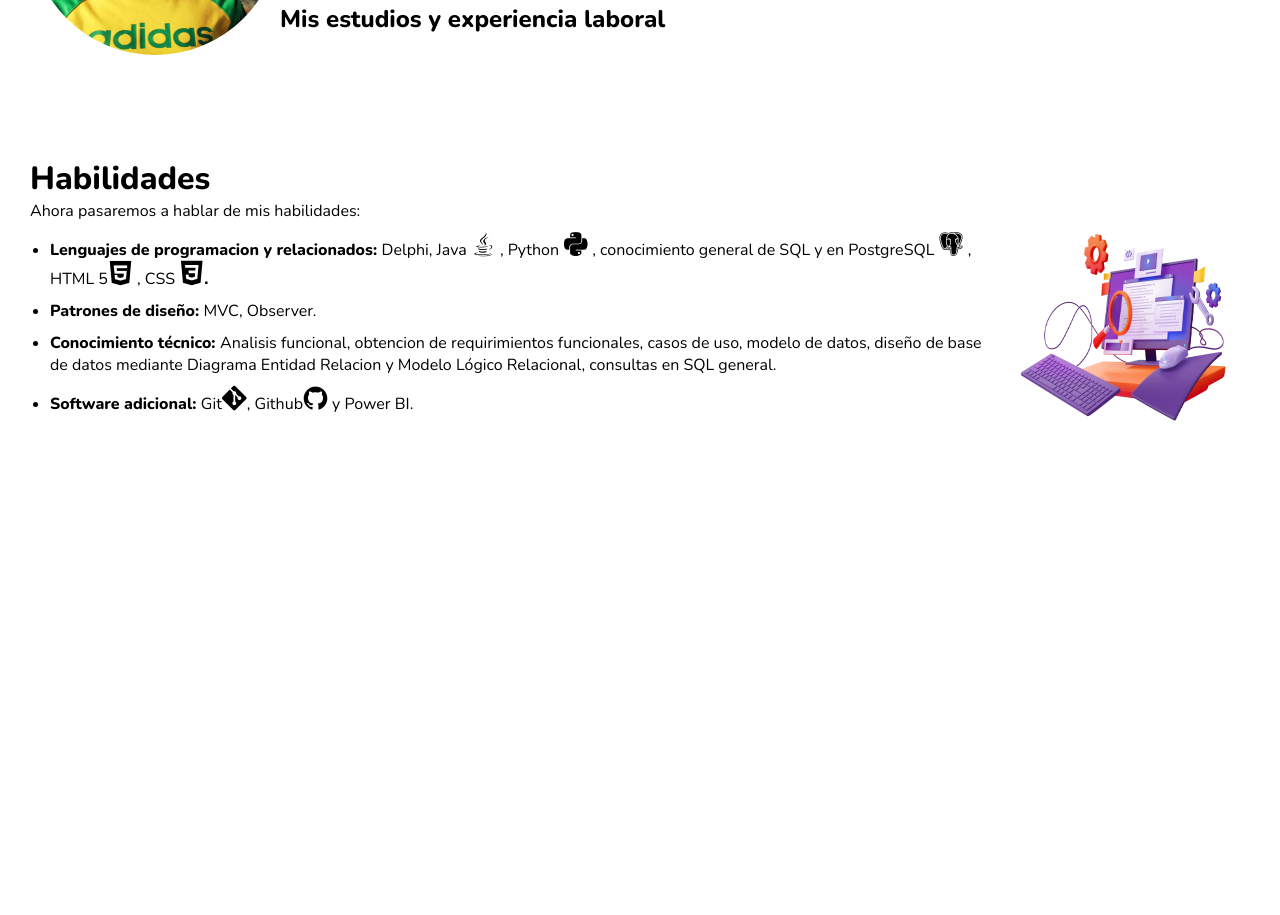
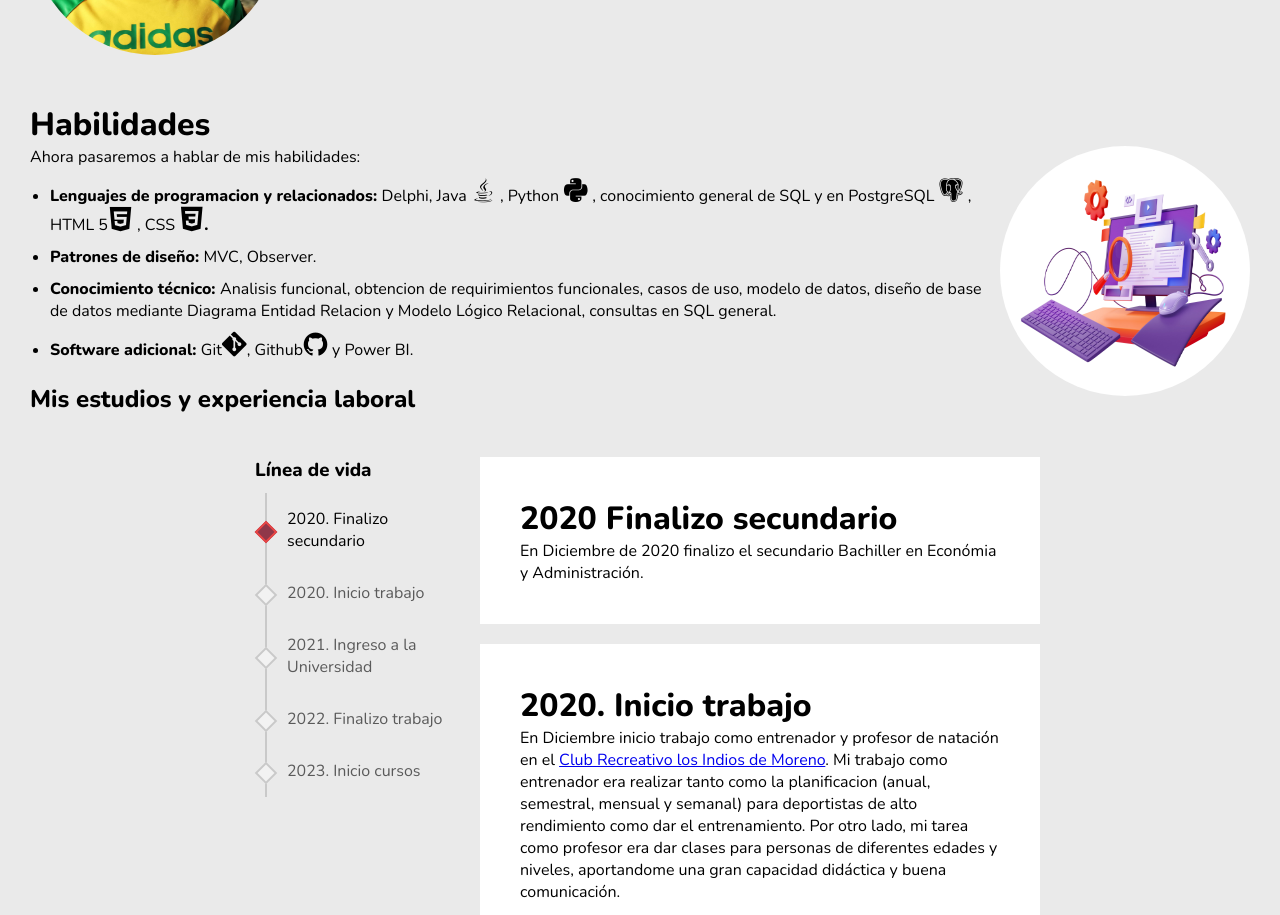
Before and after one commit to UlisesCasal/UlisesCasal.github.io, a plain HTML site: page index.html in a window 1280 px wide. Shown: the part 760-1675 px from the top of the page. Before the commit the page ends 1210 px from the top, so only its background shows below. Drawn offline with nearby package versions, Linux system fonts and the light colour scheme.

Commit message:
Agrego línea de vida

```diff
--- /dev/null
+++ b/comportamiento.js
@@ -0,0 +1,6 @@
+document.querySelectorAll('#temario .lista a').forEach((elemento) => {
+	elemento.addEventListener('click', () => {
+		document.querySelector('#temario .activo').classList.remove('activo');
+		elemento.parentElement.classList.add('activo');
+	});
+});
--- a/index.html
+++ b/index.html
@@ -10,6 +10,7 @@
     <link href="https://fonts.googleapis.com/css2?family=Nunito:wght@400;800&family=Quicksand:wght@600&family=Vollkorn:ital,wght@1,600&display=swap" rel="stylesheet">
     <link href="https://fonts.googleapis.com/css2?family=Ubuntu:wght@700&display=swap" rel="stylesheet">
     <link rel="stylesheet" href="https://cdn.jsdelivr.net/gh/devicons/devicon@v2.15.1/devicon.min.css">
+    <script src="comportamiento.js"></script>
 </head>
 <body>
     <header class = "header">
@@ -28,7 +29,6 @@
         <div class = "nombre">Ulises Casal</div>
     </div>
     -->
-
     <div class="texto">
        <h1>Sobre mí</h1>
        <br/>
@@ -44,10 +44,6 @@
         </p>
 
        <br/>
-
-       <h2>Mis estudios y experiencia laboral</h2>
-       <br />
-
        <h1 id="habilidades">Habilidades</h1>
        <img src="Multimedia\analisis-funcional.jpg" alt="" id="analisis-funcional">
        <a>Ahora pasaremos a hablar de mis habilidades:</a>
@@ -78,6 +74,46 @@
                 Github<i class="devicon-github-original"></i> y Power BI.</a>
             </li>
        </ul>
+       <br />
+       <h2>Mis estudios y experiencia laboral</h2>
+       <br />
+       <div class="contenedor">
+        <aside>
+          <div class="contenedor-temario" id="temario">
+            <h3 class="titulo">Línea de vida</h3>
+            <ul class="lista">
+              <li class="activo"><a href="#1">2020. Finalizo secundario</a></li>
+              <li><a href="#2">2020. Inicio trabajo</a></li>
+              <li><a href="#3">2021. Ingreso a la Universidad</a></li>
+              <li><a href="#4">2022. Finalizo trabajo</a></li>
+              <li><a href="#5">2023. Inicio cursos</a></li>
+            </ul>
+          </div>
+        </aside>
+        <main>
+          <div class="card" id="1">
+            <h1>2020 Finalizo secundario</h1>
+            <p>En Diciembre de 2020 finalizo el secundario Bachiller en Económia y Administración.</p>
+          </div>
+          <div class="card" id="2">
+            <h1>2020. Inicio trabajo</h1>
+            <p>En Diciembre inicio trabajo como entrenador y profesor de natación en el <a href="http://www.clublosindios.com.ar/">Club Recreativo los Indios de Moreno</a>. Mi trabajo como entrenador era realizar tanto como la planificacion (anual, semestral, mensual y semanal) para deportistas de alto rendimiento como dar el entrenamiento. Por otro lado, mi tarea como profesor era dar clases para personas de diferentes edades y niveles, aportandome una gran capacidad didáctica y buena comunicación. </p>
+          </div>
+          <div class="card" id="3">
+            <h1>2021. Ingreso a la Universidad</h1>
+            <p>En Marzo y Abril ingreso a la Licenciatura en Sistemas de Informacion en la UnLu y al curso de Entrenador de Natación en la UAI.</p>
+          </div>
+          <div class="card" id="4">
+            <h1>2022. Finalizo trabajo</h1>
+            <p>En Noviembre finalizo mi trabajo como profesor y entrenador de natación, con destacados logros a nivel nacional.</p>
+          </div>
+          <div class="card" id="5">
+            <h1>2023. Inicio curso</h1>
+            <p>En Febrero inicie un curso Testing QA Manual y Automatizado en <a href="https://www.institutoweb.com.ar/">Instituto Web</a>.</p>
+          </div>
+        </main>
+      </div>
+      <script src="comportamiento.js"></script>
     </div>
 
 </body>
--- a/style.css
+++ b/style.css
@@ -1,17 +1,30 @@
 
 @import url('https://fonts.googleapis.com/css2?family=Quicksand:wght@600&family=Vollkorn:ital,wght@1,600&display=swap');
 @import url('https://fonts.googleapis.com/css2?family=Ubuntu:wght@700&display=swap');
+
+:root {
+	--fondo: #f2f2f2;
+	--color-temario: #c9c9c9;
+	--temario-active: #903749;
+	--temario-active-border: #E84545;
+}
+html {
+	scroll-behavior: smooth;
+}
 
 *{
     box-sizing: border-box;
     margin: 0;
     padding: 0;
 }
-/*Timeline*/
+
+body{
+    background-color: #EAEAEA;
+}
 
 /* BARRA DE NAVEGACION: */
 
-.header{
+.header {
     font-family: 'Nunito', sans-serif;
     background-color: #53354A;
     border-bottom-right-radius: 10px;
@@ -24,7 +37,7 @@
 }
 
 
-.header .bar-links{
+.header .bar-links *{
     list-style: none;
 
 }
@@ -65,7 +78,6 @@
     transform: scale(1.1);
 }
 
-
 .imagen-principal img{
     position: absolute;
     height: 700px;
@@ -81,6 +93,11 @@
     transform: translate(-50%, -50%);
 }
 
+.fondo {
+    margin: 0;
+    background: #EAEAEA;
+
+}
 .texto{
     font-family: 'Nunito', sans-serif;
     font-style: bold;
@@ -132,3 +149,94 @@
 .listado a{
     font-weight: normal;
 }
+
+/* Linea*/
+/*Timeline*/
+.contenedor {
+	max-width: 800px;
+	width: 90%;
+	margin: 0 auto;
+	display: grid;
+	grid-template-columns: 30% auto;
+}
+
+aside {
+	padding: 0 15px;
+}
+
+aside .titulo {
+	margin-bottom: 10px;
+}
+
+aside .contenedor-temario {
+	padding-top: 20px;
+	position: sticky;
+	top: 0;
+}
+
+aside .lista {
+	list-style: none;
+	border-left: 2px solid var(--color-temario);
+	padding-left: 10px;
+	margin-left: 10px;
+}
+
+aside .lista li {
+	position: relative;
+}
+
+aside .lista li a {
+	display: block;
+	color: #5a5a5a;
+	padding: 15px 10px;
+	text-decoration: none;
+	transition: .3s ease all;
+}
+
+aside .lista li.activo a,
+aside .lista li a:hover {
+	color: #000;
+}
+
+aside .lista li::before {
+	content: "";
+	display: block;
+	height: 12px;
+	width: 12px;
+	background: var(--fondo);
+	border: 2px solid var(--color-temario);
+	position: absolute;
+	left: -19px;
+	top: calc(50% - 6px);
+	transform: rotate(45deg);
+	transition: .3s ease all;
+}
+
+aside .lista li.activo::before {
+	background: var(--temario-active);
+	border: 2px solid var(--temario-active-border);
+}
+
+aside .lista li:hover::before {
+	border: 2px solid var(--temario-active-border);
+}
+
+main {
+	min-height: 2000px;
+}
+
+.card {
+	margin: 20px 0;
+	padding: 40px;
+	background: #fff;
+}
+
+@media screen and (max-width: 700px){
+	.contenedor {
+		grid-template-columns: 1fr;
+	}
+
+	aside {
+		margin-bottom: 40px;
+	}
+}
```
